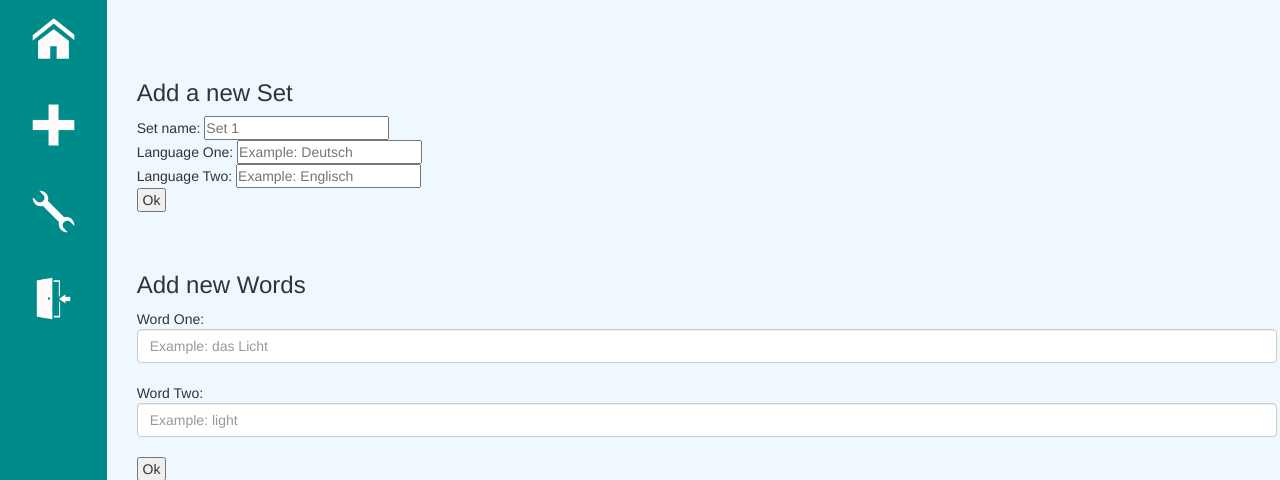
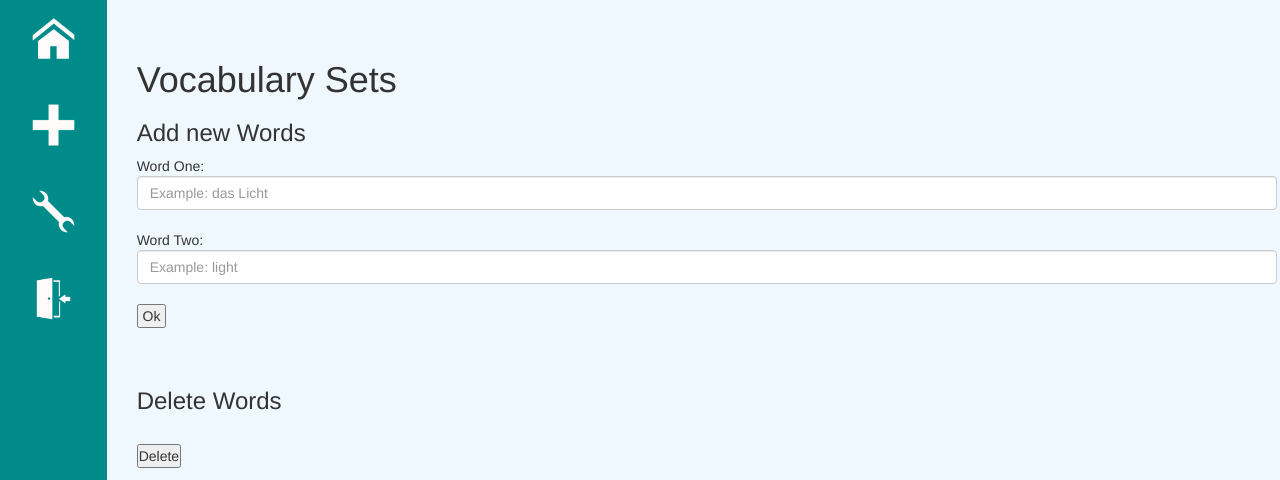
Before and after one commit to MHoldAcc/LangWiz, a PHP site: page /pages/editvocabulary.php in a window 1280 px wide. Shown: the top 480 px of the page. Run offline with PHP 8.4, Linux system fonts and the light colour scheme; some libraries are stand-ins or nearby versions.

Commit message:
Style Changes to Edit Vocabulary

```diff
--- a/pages/editvocabulary.php
+++ b/pages/editvocabulary.php
@@ -37,19 +37,8 @@ include '../assets/includes/menuLeft.php';
         //}
         ?>
         <div class="editVocabulary">
-            <br><br>
-            <h3>Add a new Set</h3>
-            <!--<form method="post" action="editvocabulary.php" accept-charset="utf-8">-->
-            <form method="post" action="../assets/includes/connectDatabase.php" accept-charset="utf-8">
-                Set name:
-                <input type="text" name="setName" placeholder="Set 1"/><br>
-                Language One:
-                <input type="text" name="languageOne" placeholder="Example: Deutsch"/><br>
-                Language Two:
-                <input type="text" name="languageTwo" placeholder="Example: Englisch"/><br>
-                <input type="submit" value=" Ok " name="newSet" class="newLanguages"/>
-            </form>
-            <br><br>
+            <div class="placeholder"></div>
+            <h1>Vocabulary Sets</h1>
             <h3>Add new Words</h3>
             <!--<form method="post" action="editvocabulary.php" accept-charset="utf-8">-->
             <form method="post" action="../assets/includes/connectDatabase.php" accept-charset="utf-8">
```
